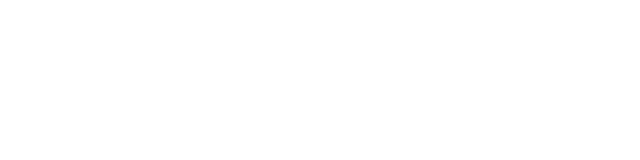
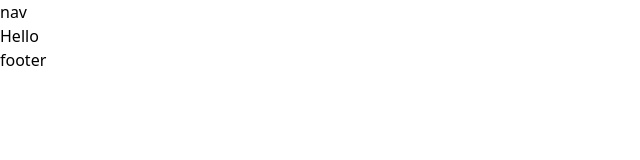
Before and after one commit to felipebat20/nuxt-course, a Nuxt app: page / in a window 1280 px wide. Shown: the top 160 px of the page, without its empty margins (0-640 px from the left). Built offline with nearby package versions, Linux system fonts and the light colour scheme.

Commit message:
nuxt pages

```diff
--- a/app.vue
+++ b/app.vue
@@ -1,3 +1,13 @@
 <template>
+  <div>
+    <nav>
+      nav
+    </nav>
 
+    <NuxtPage />
+
+    <footer>
+      footer
+    </footer>
+  </div>
 </template>
--- /dev/null
+++ b/pages/index.vue
@@ -0,0 +1,7 @@
+<template>
+  <div>
+    <h1>
+      Hello
+    </h1>
+  </div>
+</template>
```
